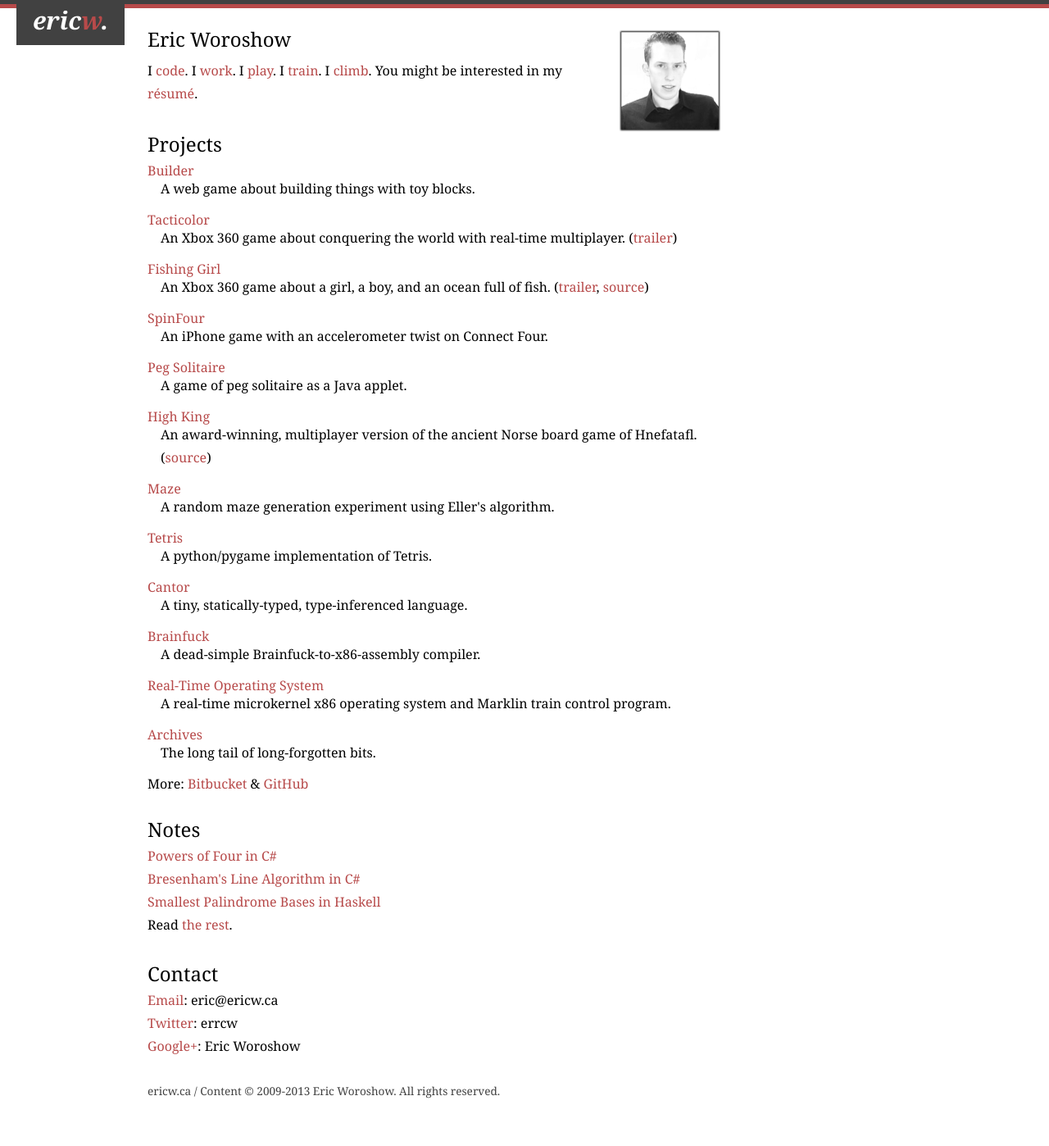
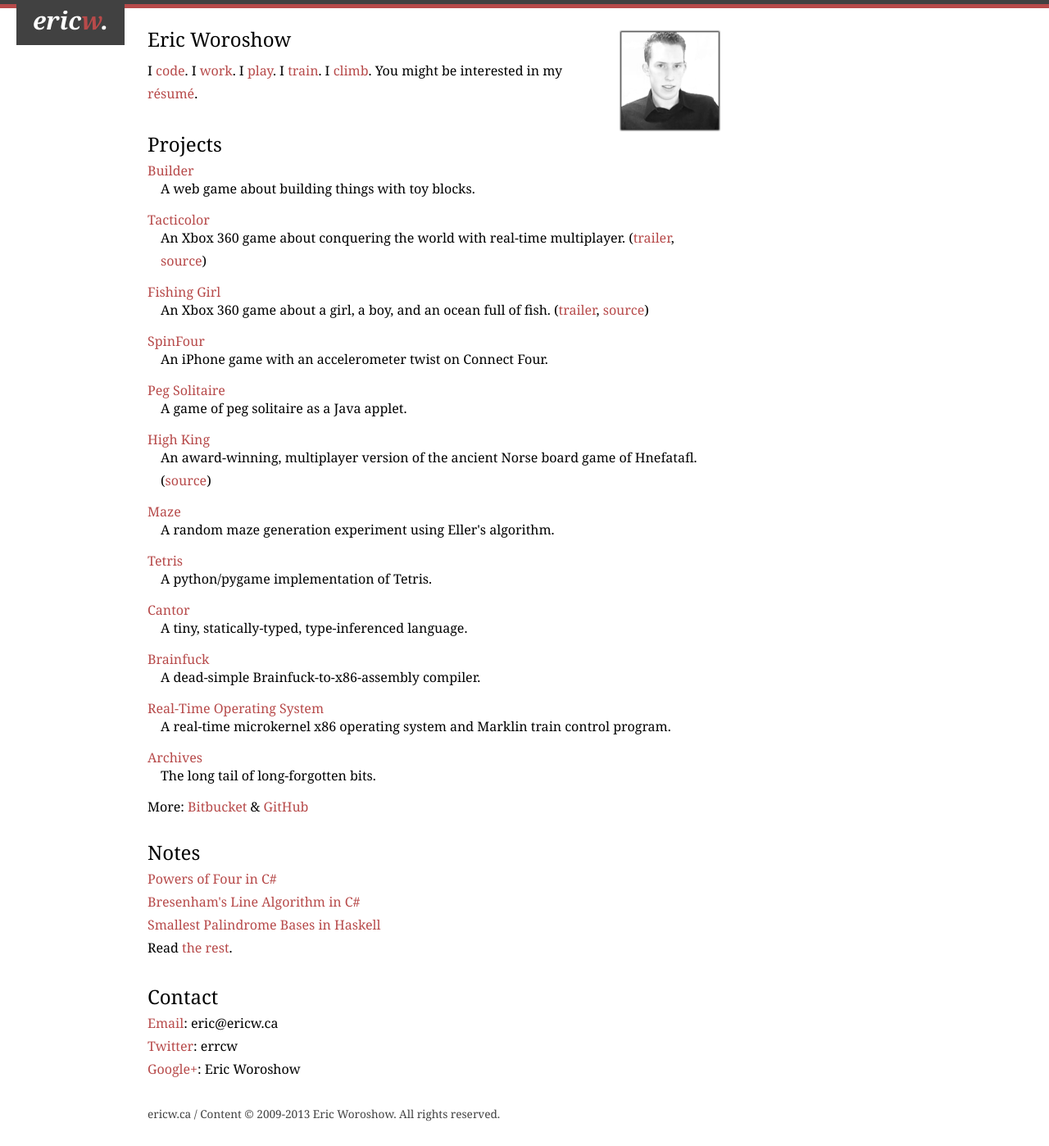
Before and after one commit to errcw/errcw.github.com, a Jekyll site: the page built from index.html, in a window 1280 px wide. Shown: the whole page at 82% size. Built offline with Jekyll 4.4.1, drawn with Linux system fonts in a browser that asks for light colours; before the commit the page ends 1370 px from its top, so only the background shows below that.

Commit message:
Added a source link for Tacticolor

```diff
--- a/index.html
+++ b/index.html
@@ -19,7 +19,7 @@ You might be interested in my <a href='/files/EricWoroshowResume.pdf'>r&eacute;s
 <p>A web game about building things with toy blocks.</p>
 
 <h3><a href='http://marketplace.xbox.com/en-US/Product/Tacticolor/66acd000-77fe-1000-9115-d8025855088b'>Tacticolor</a></h3>
-<p>An Xbox 360 game about conquering the world with real-time multiplayer. (<a href='http://www.youtube.com/watch?v=5CWOAE1qty0'>trailer</a>)</p>
+<p>An Xbox 360 game about conquering the world with real-time multiplayer. (<a href='http://www.youtube.com/watch?v=5CWOAE1qty0'>trailer</a>, <a href='http://hg.ericw.ca/tacticolor'>source</a>)</p>
 
 <h3><a href='http://marketplace.xbox.com/en-US/Product/Fishing-Girl/66acd000-77fe-1000-9115-d802585502fc'>Fishing Girl</a></h3>
 <p>An Xbox 360 game about a girl, a boy, and an ocean full of fish. (<a href='http://www.youtube.com/watch?v=fXQW_T3ADg8'>trailer</a>, <a href='http://hg.ericw.ca/fishing-girl'>source</a>)</p>
```
